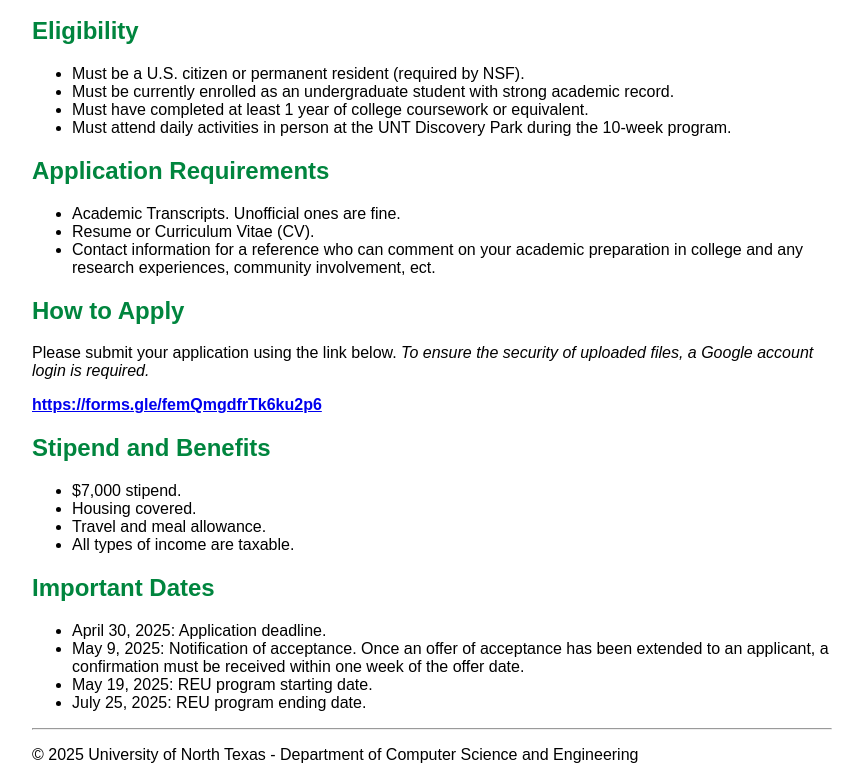
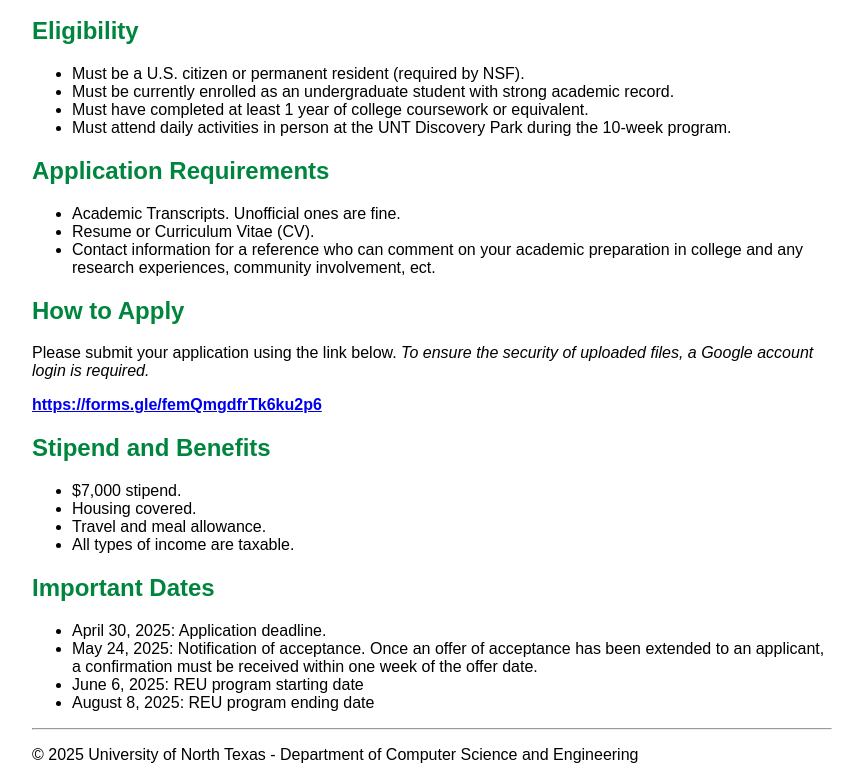
Before and after one commit to ResponsibleAILab/ResponsibleAILab.github.io, a plain HTML site: page application.html in a window 1280 px wide. Shown: the part 173-957 px from the top of the page, without its empty margins (208-1071 px from the left). Drawn offline with Linux system fonts and the light colour scheme.

Commit message:
Update application.html

```diff
--- a/application.html
+++ b/application.html
@@ -69,9 +69,9 @@
         <h2>Important Dates</h2>
         <ul>
             <li>April 30, 2025: Application deadline.</li>
-            <li>May 9, 2025: Notification of acceptance. Once an offer of acceptance has been extended to an applicant, a confirmation must be received within one week of the offer date.</li>
-            <li>May 19, 2025: REU program starting date.</li>
-            <li>July 25, 2025: REU program ending date.</li>
+            <li>May 24, 2025: Notification of acceptance. Once an offer of acceptance has been extended to an applicant, a confirmation must be received within one week of the offer date.</li>
+            <li>June 6, 2025: REU program starting date</li>
+            <li>August 8, 2025: REU program ending date</li>
         </ul>
 
         <hr>
```
